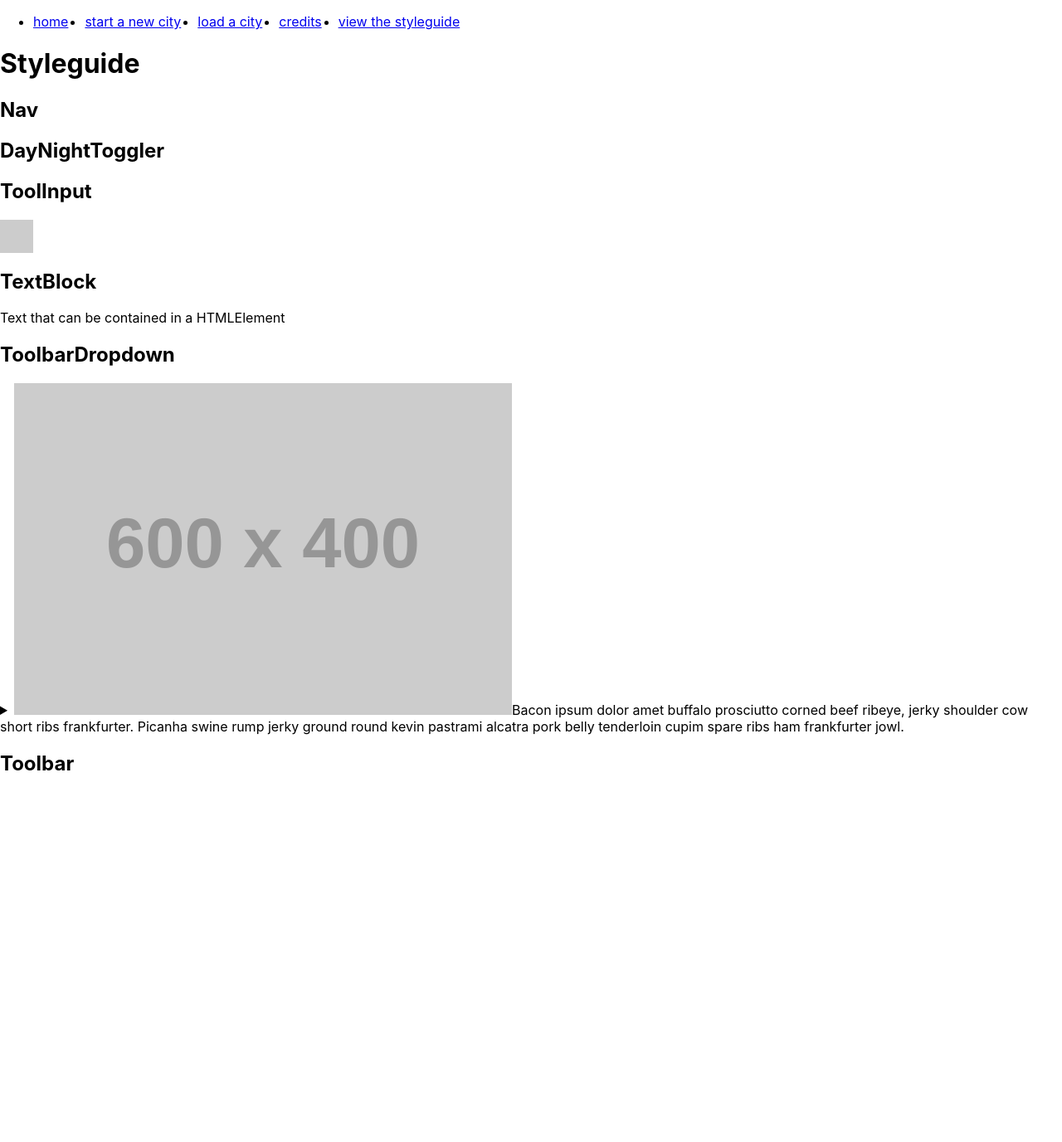
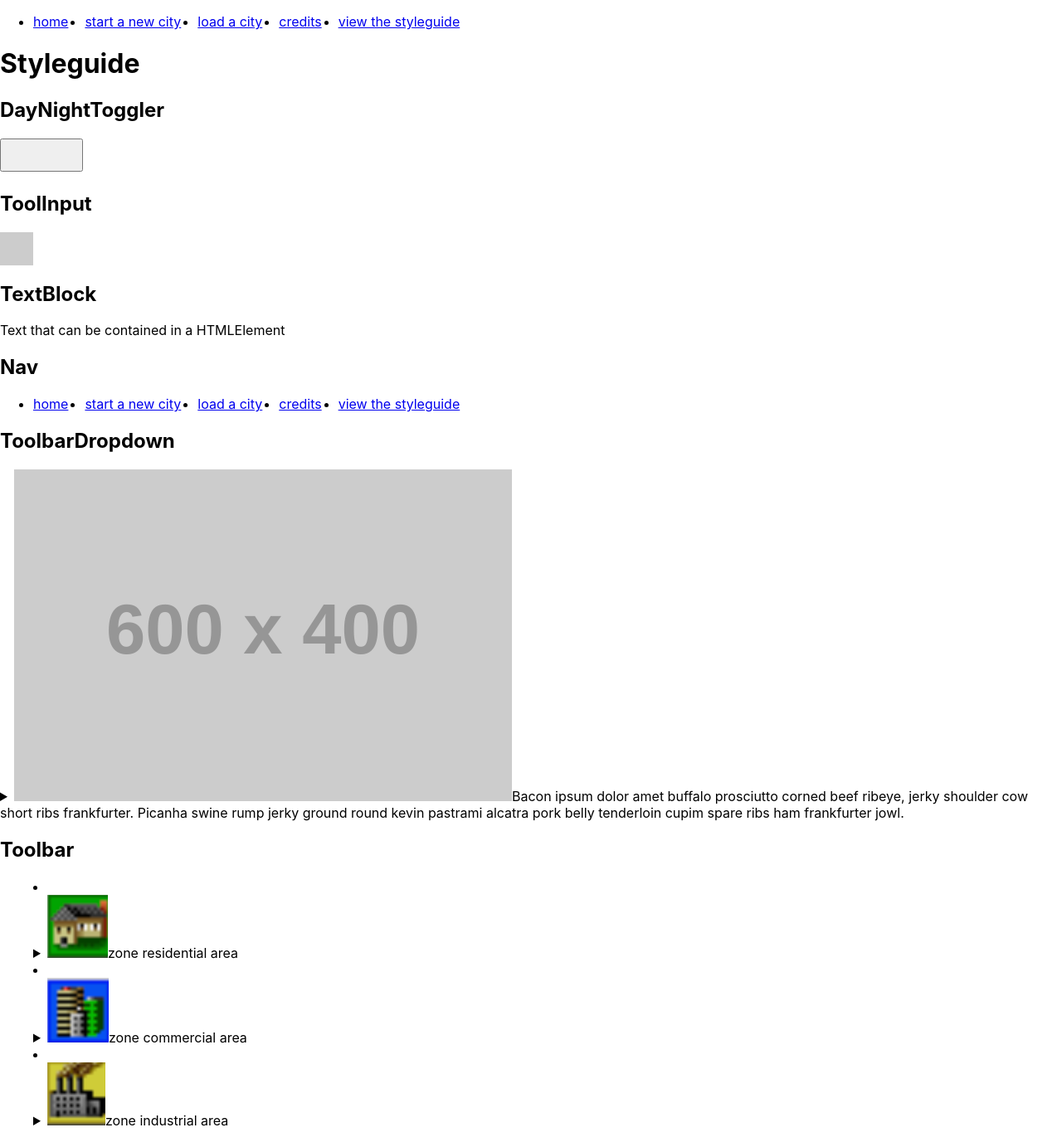
Before and after one commit to danihall/oss-sim-city, a React (Create React App) app: page /styleguide in a window 1280 px wide. Shown: the whole page at 83% size. Before the commit the page ends 955 px from the top, so only its background shows below. Built offline with nearby package versions, Linux system fonts and the light colour scheme.

Commit message:
silence typescript wrong error

```diff
--- a/src/pages/StyleguidePage/StyleguidePage.tsx
+++ b/src/pages/StyleguidePage/StyleguidePage.tsx
@@ -10,14 +10,16 @@ const StyleguidePage = () => {
       <h1>Styleguide</h1>
       <div>
         {Object.entries(components_data).map(
-          ([component_name, { fake_props }]) => {
+          ([component_name, { fake_props }], index) => {
             const Component = components[component_name as TComponent];
 
             return (
-              <>
+              <div key={index.toString()}>
                 <h2>{component_name}</h2>
-                {fake_props?.map((props: object, index: number) => {
+                {fake_props ? (
+                  fake_props.map((props: object, index: number) => {
                     const { children, ...props_to_apply } = props as any;
+
                     return (
                       <div key={index.toString()}>
                         <Component {...props_to_apply}>
@@ -25,8 +27,12 @@ const StyleguidePage = () => {
                         </Component>
                       </div>
                     );
-                })}
-              </>
+                  })
+                ) : (
+                  //@ts-expect-error
+                  <Component />
+                )}
+              </div>
             );
           }
         )}
--- a/src/pages/StyleguidePage/componentsToRender.json
+++ b/src/pages/StyleguidePage/componentsToRender.json
@@ -1,10 +1,4 @@
 {
-  "Nav": {
-    "info": {
-      "props": null
-    },
-    "fake_props": null
-  },
   "DayNightToggler": {
     "info": {
       "props": null
@@ -22,9 +16,9 @@
     },
     "fake_props": [
       {
-        "id": "attr-59677",
+        "id": "attr-46384",
         "text": "Bacon ipsum dolor amet buffalo prosciutto corned beef ribeye, jerky shoulder cow short ribs frankfurter. Picanha swine rump jerky ground round kevin pastrami alcatra pork belly tenderloin cupim spare ribs ham frankfurter jowl.",
-        "img_path": "https://placehold.co/600x400/ff00ff"
+        "img_path": "https://placehold.co/600x400/ffffff"
       }
     ]
   },
@@ -41,6 +35,12 @@
       }
     ]
   },
+  "Nav": {
+    "info": {
+      "props": null
+    },
+    "fake_props": null
+  },
   "ToolbarDropdown": {
     "info": {
       "interface_name": "IToolbarDropdownProps",
@@ -50,34 +50,34 @@
     },
     "fake_props": [
       {
-        "id": "attr-4982",
+        "id": "attr-50661",
         "text": "Bacon ipsum dolor amet buffalo prosciutto corned beef ribeye, jerky shoulder cow short ribs frankfurter. Picanha swine rump jerky ground round kevin pastrami alcatra pork belly tenderloin cupim spare ribs ham frankfurter jowl.",
-        "img_path": "https://placehold.co/600x400/ff0000",
+        "img_path": "https://placehold.co/600x400/00ffff",
         "children_inputs": [
           {
-            "id": "attr-48152",
+            "id": "attr-40364",
             "text": "Bacon ipsum dolor amet buffalo prosciutto corned beef ribeye, jerky shoulder cow short ribs frankfurter. Picanha swine rump jerky ground round kevin pastrami alcatra pork belly tenderloin cupim spare ribs ham frankfurter jowl.",
             "img_path": "https://placehold.co/600x400/ffff00"
           },
           {
-            "id": "attr-70325",
+            "id": "attr-52047",
             "text": "Bacon ipsum dolor amet buffalo prosciutto corned beef ribeye, jerky shoulder cow short ribs frankfurter. Picanha swine rump jerky ground round kevin pastrami alcatra pork belly tenderloin cupim spare ribs ham frankfurter jowl.",
-            "img_path": "https://placehold.co/600x400/00ffff"
+            "img_path": "https://placehold.co/600x400/808080"
           },
           {
-            "id": "attr-78496",
-            "text": "Bacon ipsum dolor amet buffalo prosciutto corned beef ribeye, jerky shoulder cow short ribs frankfurter. Picanha swine rump jerky ground round kevin pastrami alcatra pork belly tenderloin cupim spare ribs ham frankfurter jowl.",
-            "img_path": "https://placehold.co/600x400/00ff00"
-          },
-          {
-            "id": "attr-95325",
+            "id": "attr-84773",
             "text": "Bacon ipsum dolor amet buffalo prosciutto corned beef ribeye, jerky shoulder cow short ribs frankfurter. Picanha swine rump jerky ground round kevin pastrami alcatra pork belly tenderloin cupim spare ribs ham frankfurter jowl.",
             "img_path": "https://placehold.co/600x400/ffff00"
           },
           {
-            "id": "attr-44389",
+            "id": "attr-63025",
             "text": "Bacon ipsum dolor amet buffalo prosciutto corned beef ribeye, jerky shoulder cow short ribs frankfurter. Picanha swine rump jerky ground round kevin pastrami alcatra pork belly tenderloin cupim spare ribs ham frankfurter jowl.",
             "img_path": "https://placehold.co/600x400/png"
+          },
+          {
+            "id": "attr-92654",
+            "text": "Bacon ipsum dolor amet buffalo prosciutto corned beef ribeye, jerky shoulder cow short ribs frankfurter. Picanha swine rump jerky ground round kevin pastrami alcatra pork belly tenderloin cupim spare ribs ham frankfurter jowl.",
+            "img_path": "https://placehold.co/600x400/00ff00"
           }
         ]
       }
```
Also changed, not shown: 1 other file (tests, documents, lock files or other folders). Lines whose indentation alone changed are shown as unchanged.
